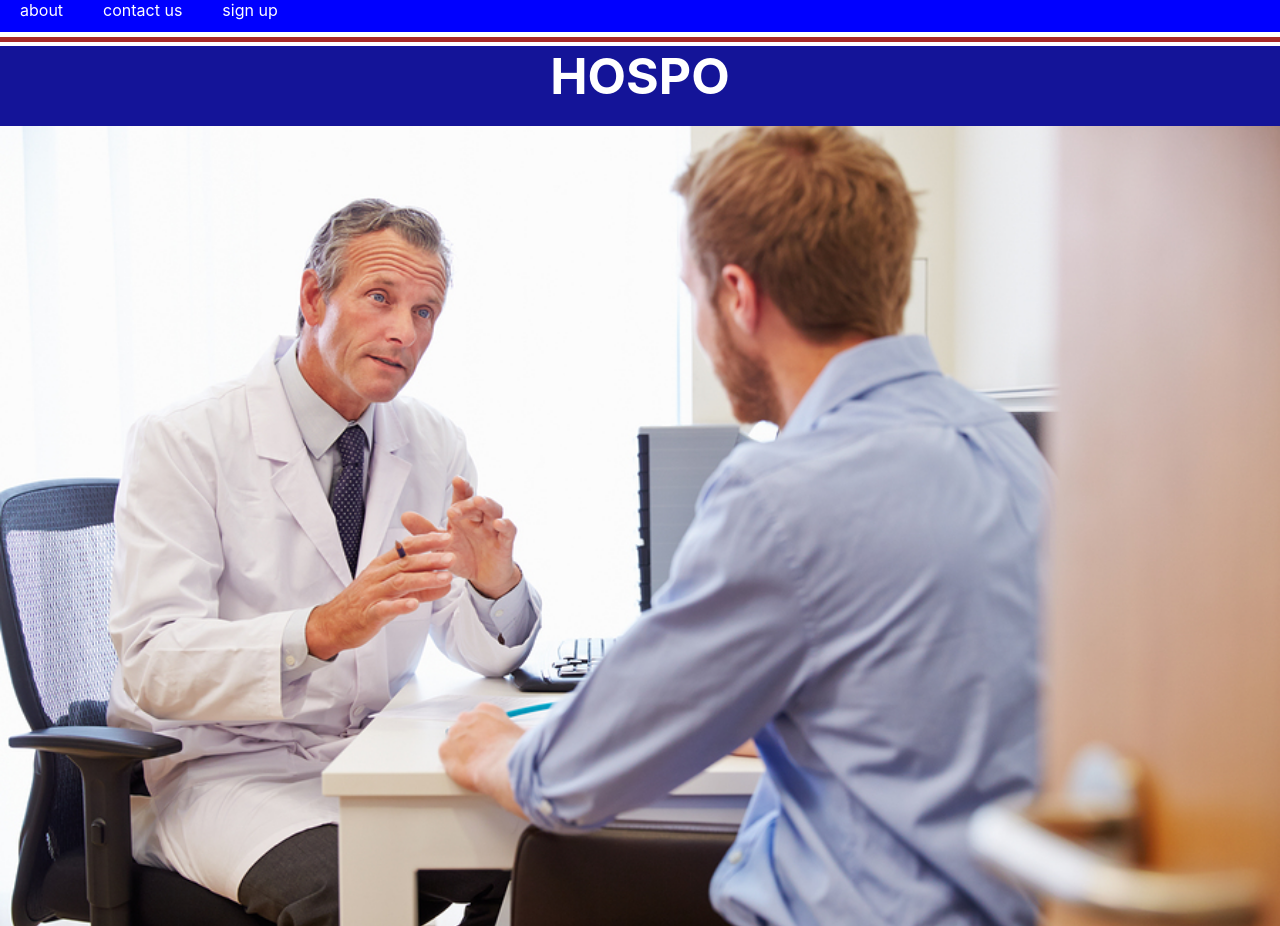
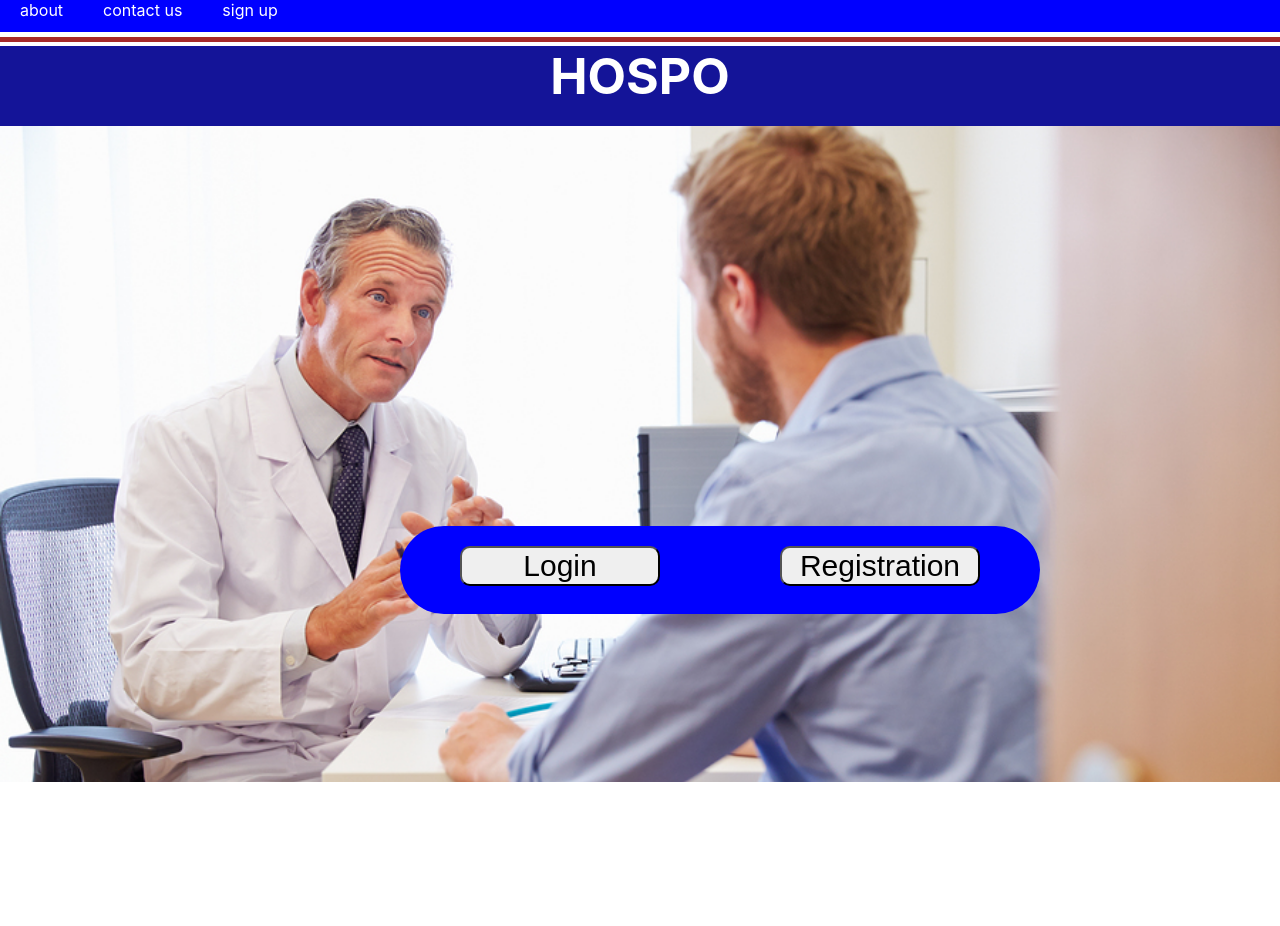
Before and after one commit to arunar1/hospo, a React (Create React App) app: page / in a window 1280 px wide. After the commit the page ends 800 px from the top, so only its background shows below. Built offline with nearby package versions, Linux system fonts and the light colour scheme; the HTML template or start-up script is replaced by a standard one.

Commit message:
HospoFront pageDesign

```diff
--- a/src/componets/Login.css
+++ b/src/componets/Login.css
@@ -1,8 +1,10 @@
 .loginpage{
-    width: 100vw;
-    height: 100vh;
+    width: auto;
+    height: 82vh;
     padding: 0;
     background-image: url('./login.jpg');
     background-repeat: no-repeat;
     background-size: cover;
+    align-items: center;
+    padding-top: 50vh;
 }
--- a/src/componets/Login.js
+++ b/src/componets/Login.js
@@ -1,12 +1,12 @@
 import React, { Component } from 'react'
 import './Login.css'
+import LoginRegistration from './logincomponent/LoginRegistration'
 
 class Login extends Component {
   render() {
     return (
       <div className='loginpage'>
-
-
+        <LoginRegistration/>
       </div>
     )
   }
--- /dev/null
+++ b/src/componets/logincomponent/LoginRegistration.js
@@ -0,0 +1,20 @@
+import React, { Component } from 'react'
+
+import './LognR.css'
+
+
+class LoginRegistration extends Component {
+  render() {
+    return (
+      <div>
+        <div className='registration'>
+        <button>Login</button>
+        <button>Registration</button>
+        </div>
+
+      </div>
+    )
+  }
+}
+
+export default LoginRegistration
--- /dev/null
+++ b/src/componets/logincomponent/LognR.css
@@ -0,0 +1,18 @@
+.registration{
+    width: 50vw;
+    height: 11vh;
+    background-color: blue;
+    align-items: center;
+    margin-inline: 50vh;
+    border-radius: 260px;
+    justify-content: space-between;
+    padding-top: 20px;
+}
+.registration button{
+    align-items: center;
+    margin-inline: 60px;
+    text-align: center;
+    width: 200px;
+    font-size: 30px;
+    border-radius: 10px;
+}
```
